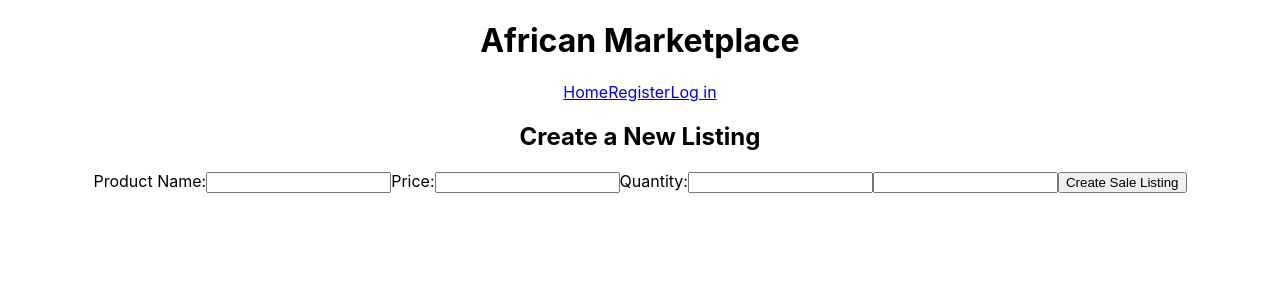
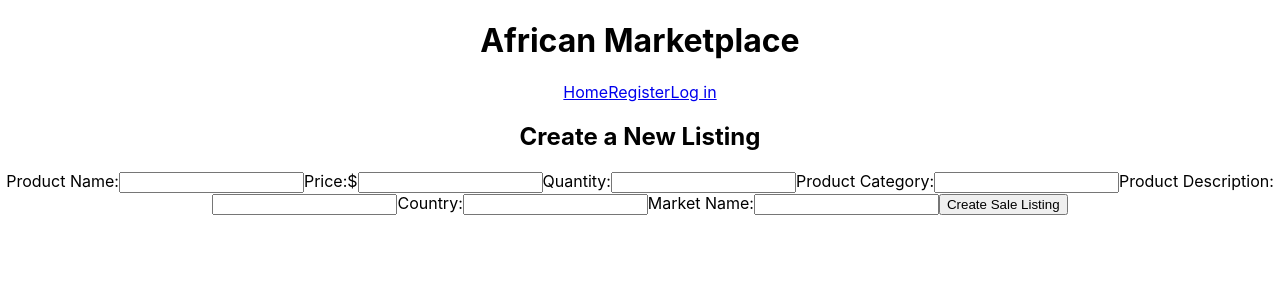
Before and after one commit to bw-african-marketplace-mp/front-end, a React (Create React App) app: page /add-item in a window 1280 px wide. Shown: the top 300 px of the page. Built offline with nearby package versions, Linux system fonts and the light colour scheme; sample sign-in values are in the browser's storage.

Commit message:
authentication is working

```diff
--- a/src/App.js
+++ b/src/App.js
@@ -5,6 +5,7 @@ import Navigation from './components/Navigation'
 import Login from './components/Login'
 import Register from './components/Register'
 import AddItem from './components/AddItem'
+import PrivateRoute from './components/PrivateRoute'
 import './App.css';
 
 
@@ -23,13 +24,13 @@ function App() {
           <Register />
         </Route>
 
-        <Route path='/add-item' >
+        <PrivateRoute exact path='/add-item' >
           <AddItem />
-        </Route>
+        </PrivateRoute>
 
-        <Route path='/'>
+        <PrivateRoute exact path='/'>
           <Home />
-        </Route>
+        </PrivateRoute>
       </Switch>
     </div>
   );
--- a/src/LoginSchema.js
+++ b/src/LoginSchema.js
@@ -1,12 +1,12 @@
 import * as yup from 'yup'
 
 const loginSchema = yup.object().shape({
-    logpassword: yup
+    password: yup
     .string()
     .min(5, "Password must be at least 5 characters")
     .required("Password is required"),
 
-    logusername: yup
+    username: yup
     .string()
     .min(2, "Username must be at least 2 characters")
     .required("Username is required")
--- a/src/components/AddItem.js
+++ b/src/components/AddItem.js
@@ -1,16 +1,22 @@
 import React, {useState} from 'react'
 import { axiosWithAuth } from '../utils/axiosWithAuth'
+import {BASE_URL, NEW_ITEM_PATH} from '../utils/URLs'
 
 const AddItem = props => {
     const initialFormValues = {
-        product: '',
-        price: '',
-        quantity: '',
-        image: ''
+        product_name: "",
+        product_category: "",
+        product_description: "",
+        product_quantity: "",
+        product_price: "",
+        country: "",
+        market_name: ""
     }
+
     const [formValues, setFormValues] = useState(initialFormValues)
 
     const onChange = event => {
+        console.log(event.target)
         setFormValues({
             ...formValues,
             [event.target.name]: event.target.value
@@ -18,8 +24,9 @@ const AddItem = props => {
     }
 
     const onSubmit = event => {
+        event.preventDefault()
         axiosWithAuth()
-            .post('/placeholder', formValues)
+            .post(`${BASE_URL}${NEW_ITEM_PATH}${props.user.id}`, formValues)
             .then(res => {
                 console.log(res)
             })
@@ -33,32 +40,56 @@ const AddItem = props => {
                 <label>Product Name:
                     <input
                         type='text'
-                        name='product'
-                        value={formValues.product}
+                        name='product_name'
+                        value={formValues.product_name}
                         onChange={onChange}
                     />
                 </label>
-                <label>Price:
+                <label>Price:$
                     <input
                         type='text'
-                        name='price'
-                        value={formValues.price}
+                        name='product_price'
+                        value={formValues.product_price}
                         onChange={onChange}
                     />
                 </label>
                 <label>Quantity:
                     <input
                         type='text'
-                        name='quantity'
-                        value={formValues.quantity}
+                        name='product_quantity'
+                        value={formValues.product_quantity}
                         onChange={onChange}
                     />
                 </label>
-                <label>
+                <label>Product Category:
                     <input
                         type='text'
-                        name='image'
-                        value={formValues.image}
+                        name='product_category'
+                        value={formValues.product_category}
+                        onChange={onChange}
+                    />
+                </label>
+                <label>Product Description:
+                    <input
+                        type='text'
+                        name='product_description'
+                        value={formValues.product_description}
+                        onChange={onChange}
+                    />
+                </label>
+                <label>Country:
+                    <input
+                        type='text'
+                        name='country'
+                        value={formValues.country}
+                        onChange={onChange}
+                    />
+                </label>
+                <label>Market Name:
+                    <input
+                        type='text'
+                        name='market_name'
+                        value={formValues.market_name}
                         onChange={onChange}
                     />
                 </label>
--- a/src/components/Home.js
+++ b/src/components/Home.js
@@ -1,7 +1,7 @@
 import React, { useEffect, useState } from 'react'
 import axios from 'axios'
 import {useHistory} from 'react-router-dom'
-import {BASE_URL} from '../utils/URLs'
+import {BASE_URL, PRODUCTS_PATH} from '../utils/URLs'
 
 import Listing from './Listing'
 
@@ -11,7 +11,7 @@ const Home = () => {
     const [itemsForSale, setItemsForSale] = useState([])
 
     useEffect(() => {
-        axios.get(`${BASE_URL}/users`)
+        axios.get(`${BASE_URL}${PRODUCTS_PATH}`)
         .then(res => {
             console.log(res)
             setItemsForSale(res.data)
--- a/src/components/Login.js
+++ b/src/components/Login.js
@@ -3,10 +3,11 @@ import { useHistory } from 'react-router-dom'
 import * as yup from 'yup'
 import loginSchema from "../LoginSchema"
 import axios from 'axios'
+import {BASE_URL, LOGIN_PATH} from '../utils/URLs'
 
 const LogForm = {
-    logusername: '',
-    logpassword: ''
+    username: '',
+    password: ''
 }
 
 function Login (props) {
@@ -27,9 +28,10 @@ function Login (props) {
     }
     const handleSubmit = (e) => {
         e.preventDefault();
-        axios.post('http://jsonplaceholder.typicode.com/users', form)
+        axios.post(`${BASE_URL}${LOGIN_PATH}`, form)
         .then(res => {
             console.log(res);
+            localStorage.setItem('token', res.data.token)
             setForm(LogForm)
             history.push('/')
         })
@@ -43,10 +45,10 @@ function Login (props) {
                 return <p>{error.message}</p>
             })}
             <label> Username
-                <input id='logname' name='logusername' type='textbox' onChange={handleChange}/>
+                <input id='logname' name='username' type='textbox' onChange={handleChange}/>
             </label>
             <label> Password
-                <input id='logpass' name='logpassword' type='password' onChange={handleChange}/>
+                <input id='logpass' name='password' type='password' onChange={handleChange}/>
             </label>
             <button>Log in</button>
         </form>
--- a/src/components/PrivateRoute.js
+++ b/src/components/PrivateRoute.js
@@ -1,18 +1,21 @@
 import React from 'react'
-import { Route, Redirect } from 'react-router-dom'
+import {Route, Redirect} from 'react-router-dom'
 
-const PrivateRoute = ({component: Component, ...rest}) => {
-    const token = localStorage.getItem('token')
 
-    return(
-        <Route {...rest} render={() => {
-            if (token) {
-                return <Component />
-            } else {
-                return <Redirect to='/login' />
-            }
-        }} />
-    )
+function PrivateRoute({children, ...rest}){
+  return(
+      <Route {...rest} render={ () => {
+          if(localStorage.getItem('token')) {
+              if(children.length > 1){
+                  return [...children]
+              } else{
+                  return {...children}
+              }
+          } else{
+              return <Redirect to='/login' />
+          }
+      }}/>
+  )
 }
 
-export default PrivateRoute
+export default PrivateRoute;
--- a/src/components/Register.js
+++ b/src/components/Register.js
@@ -3,6 +3,7 @@ import { useHistory } from 'react-router-dom'
 import * as yup from 'yup'
 import registerSchema from "../RegisterSchema"
 import axios from 'axios'
+import {BASE_URL, REGISTER_PATH} from '../utils/URLs'
 
 const initialForm = {
     username: '',
@@ -21,14 +22,13 @@ function Register (props) {
         e.preventDefault();
         registerSchema.validate(form, {abortEarly: false})
         .then(res => {
-            axios.post('http://jsonplaceholder.typicode.com/users', form)
+            axios.post(`${BASE_URL}${REGISTER_PATH}`, form)
             .then(res => {
-                console.log(res);
-                setForm(initialForm)
-                history.push('/')
+                console.log(res.data.data.password);
+                history.push('/login')
             })
             .catch(err => {
-                console.dir(err)
+                console.log(err)
             })
         })
         .catch(err => {
--- a/src/utils/URLs.js
+++ b/src/utils/URLs.js
@@ -1 +1,6 @@
-export const BASE_URL = 'http://jsonplaceholder.typicode.com'
+export const BASE_URL = 'https://marketbw-api.herokuapp.com'
+export const REGISTER_PATH = '/api/auth/register'
+export const LOGIN_PATH = '/api/auth/login'
+export const USERS_PATH = '/api/auth'
+export const PRODUCTS_PATH = '/api/market'
+export const NEW_ITEM_PATH = '/api/market/user/'
```
